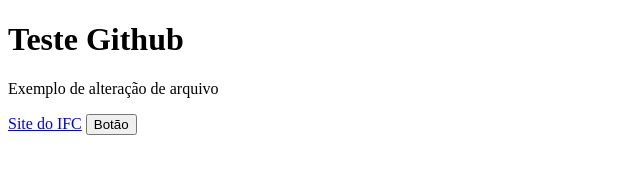
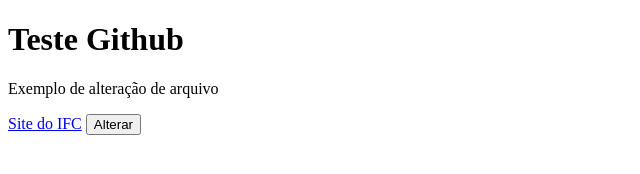
Before and after one commit to JoaoVitor2807/Exemplo-GitHub, a plain HTML site: page index.html in a window 1280 px wide. Shown: the full height of the page, 0-640 px from the left. Drawn offline with Linux system fonts and the light colour scheme.

Commit message:
Update index.html

```diff
--- a/index.html
+++ b/index.html
@@ -9,6 +9,6 @@
     <h1>Teste Github</h1>
     <p>Exemplo de alteração de arquivo</p>
     <a href="https://ifc.edu.br/">Site do IFC</a>
-    <button>Botão</button>
+    <button>Alterar</button>
 </body>
 </html>
```
